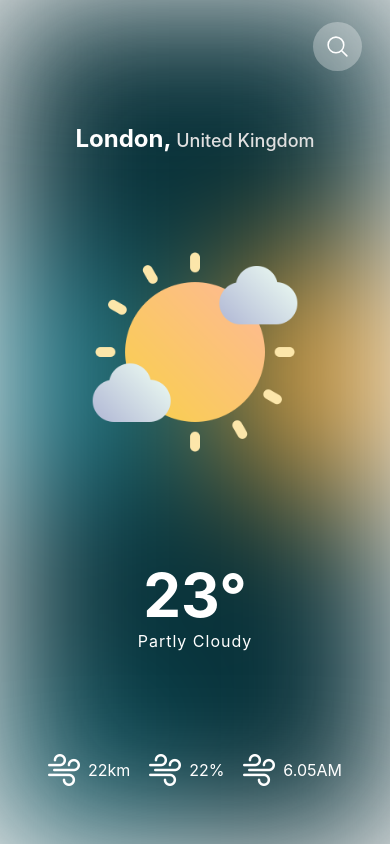
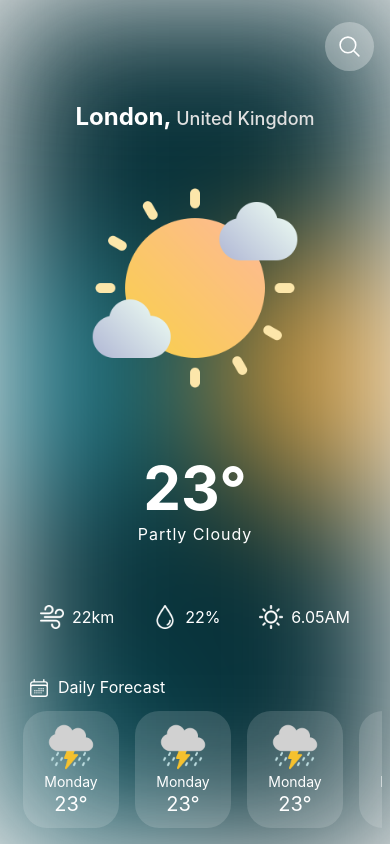
Before and after one commit to sehan22/Weather-Application-with-React-Native, a React Native app: screen /Home in a window 390 px wide. Built offline with nearby package versions, Linux system fonts and the light colour scheme.

Commit message:
Daily Forecast section created.

```diff
--- a/screens/HomeScreen.tsx
+++ b/screens/HomeScreen.tsx
@@ -7,9 +7,13 @@ import {
   View,
   TextInput,
   TouchableOpacity,
+  ScrollView,
 } from 'react-native';
 
-import {MagnifyingGlassIcon} from 'react-native-heroicons/outline';
+import {
+  CalendarDaysIcon,
+  MagnifyingGlassIcon,
+} from 'react-native-heroicons/outline';
 import {MapPinIcon} from 'react-native-heroicons/solid';
 
 export default function HomeScreen() {
@@ -34,7 +38,7 @@ export default function HomeScreen() {
         <View
           style={{
             height: '7%',
-            marginHorizontal: '16px',
+            marginHorizontal: 4,
             position: 'relative',
             zIndex: 50,
             marginTop: 10,
@@ -198,13 +202,12 @@ export default function HomeScreen() {
                 justifyContent: 'space-between',
                 flexDirection: 'row',
                 alignItems: 'center',
-                paddingHorizontal: 8,
                 gap: 8,
               }}>
               <Image
                 style={{
-                  height: 32,
-                  width: 32,
+                  height: 24,
+                  width: 24,
                 }}
                 source={require('../assets/icons/wind.png')}
               />
@@ -221,15 +224,14 @@ export default function HomeScreen() {
                 justifyContent: 'space-between',
                 flexDirection: 'row',
                 alignItems: 'center',
-                paddingHorizontal: 8,
                 gap: 8,
               }}>
               <Image
                 style={{
-                  height: 32,
-                  width: 32,
+                  height: 24,
+                  width: 24,
                 }}
-                source={require('../assets/icons/wind.png')}
+                source={require('../assets/icons/drop.png')}
               />
               <Text
                 style={{color: 'white', fontWeight: 'semibold', fontSize: 16}}>
@@ -244,15 +246,14 @@ export default function HomeScreen() {
                 justifyContent: 'space-between',
                 flexDirection: 'row',
                 alignItems: 'center',
-                paddingHorizontal: 8,
                 gap: 8,
               }}>
               <Image
                 style={{
-                  height: 32,
-                  width: 32,
+                  height: 24,
+                  width: 24,
                 }}
-                source={require('../assets/icons/wind.png')}
+                source={require('../assets/icons/sun.png')}
               />
               <Text
                 style={{color: 'white', fontWeight: 'semibold', fontSize: 16}}>
@@ -261,6 +262,144 @@ export default function HomeScreen() {
             </View>
           </View>
         </View>
+
+        {/* forecast for next days */}
+        <View
+          style={{
+            marginBottom: 8,
+            gap: 12,
+          }}>
+          <View
+            style={{
+              display: 'flex',
+              flexDirection: 'row',
+              alignContent: 'center',
+              marginHorizontal: 20,
+              marginTop: 20,
+              gap: 8,
+            }}>
+            <CalendarDaysIcon size={22} color={'white'} />
+            <Text
+              style={{
+                color: 'white',
+                fontSize: 16,
+              }}>
+              Daily Forecast
+            </Text>
+          </View>
+
+          <ScrollView
+            horizontal
+            contentContainerStyle={{paddingHorizontal: 15}}
+            showsHorizontalScrollIndicator={false}>
+            <View
+              style={{
+                display: 'flex',
+                justifyContent: 'center',
+                alignItems: 'center',
+                width: 96,
+                borderRadius: 24,
+                paddingVertical: 12,
+                gap: 2,
+                marginRight: 16,
+                backgroundColor: 'rgba(255, 255, 255,0.15)',
+              }}>
+              <Image
+                source={require('../assets/images/heavyrain.png')}
+                style={{
+                  width: 48,
+                  height: 48,
+                }}
+              />
+              <Text style={{color: 'white'}}>Monday</Text>
+              <Text
+                style={{color: 'white', fontSize: 20, fontWeight: 'semibold'}}>
+                23&#176;
+              </Text>
+            </View>
+
+            {/*  */}
+            <View
+              style={{
+                display: 'flex',
+                justifyContent: 'center',
+                alignItems: 'center',
+                width: 96,
+                borderRadius: 24,
+                paddingVertical: 12,
+                gap: 2,
+                marginRight: 16,
+                backgroundColor: 'rgba(255, 255, 255,0.15)',
+              }}>
+              <Image
+                source={require('../assets/images/heavyrain.png')}
+                style={{
+                  width: 48,
+                  height: 48,
+                }}
+              />
+              <Text style={{color: 'white'}}>Monday</Text>
+              <Text
+                style={{color: 'white', fontSize: 20, fontWeight: 'semibold'}}>
+                23&#176;
+              </Text>
+            </View>
+
+            {/*  */}
+            <View
+              style={{
+                display: 'flex',
+                justifyContent: 'center',
+                alignItems: 'center',
+                width: 96,
+                borderRadius: 24,
+                paddingVertical: 12,
+                gap: 2,
+                marginRight: 16,
+                backgroundColor: 'rgba(255, 255, 255,0.15)',
+              }}>
+              <Image
+                source={require('../assets/images/heavyrain.png')}
+                style={{
+                  width: 48,
+                  height: 48,
+                }}
+              />
+              <Text style={{color: 'white'}}>Monday</Text>
+              <Text
+                style={{color: 'white', fontSize: 20, fontWeight: 'semibold'}}>
+                23&#176;
+              </Text>
+            </View>
+
+            {/*  */}
+            <View
+              style={{
+                display: 'flex',
+                justifyContent: 'center',
+                alignItems: 'center',
+                width: 96,
+                borderRadius: 24,
+                paddingVertical: 12,
+                gap: 2,
+                marginRight: 16,
+                backgroundColor: 'rgba(255, 255, 255,0.15)',
+              }}>
+              <Image
+                source={require('../assets/images/heavyrain.png')}
+                style={{
+                  width: 48,
+                  height: 48,
+                }}
+              />
+              <Text style={{color: 'white'}}>Monday</Text>
+              <Text
+                style={{color: 'white', fontSize: 20, fontWeight: 'semibold'}}>
+                23&#176;
+              </Text>
+            </View>
+          </ScrollView>
+        </View>
       </SafeAreaView>
     </View>
   );
```
